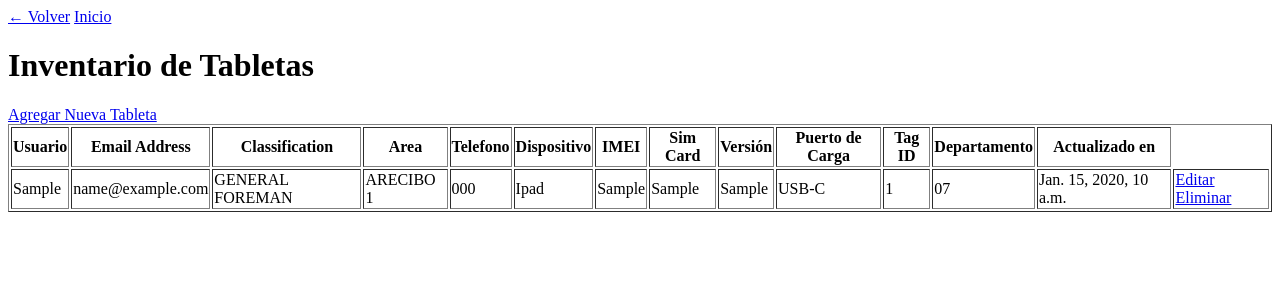
After one commit to JimmyHernandez/general_inventory, a Django app: template inventario/tabletas/templates/lista_luma30.html in a window 1280 px wide. The commit adds this page. Shown: the top 300 px of the page. Run offline with Django 5.2, Linux system fonts and the light colour scheme; the template is opened without the code that fills it: values that come from a table or form of the project are taken from there, others are empty; tables that the repository leaves empty hold one stand-in row (values such as "Sample post"); parts of the project's set-up code (start-up, migrations or seed data) failed here and were passed over.

Commit message:
New commin
New models, new html pages

```diff
--- a/inventario/inventario/settings.py
+++ b/inventario/inventario/settings.py
@@ -81,7 +81,6 @@ DATABASES = {
     }
 }
 
-
 # Password validation
 # https://docs.djangoproject.com/en/5.1/ref/settings/#auth-password-validators
 
--- a/inventario/tabletas/models.py
+++ b/inventario/tabletas/models.py
@@ -1,17 +1,109 @@
 from django.db import models
 #from django.contrib.auth.models import User  # Para relacionar con el usuario asignado
 
-class NewTablet(models.Model):
-    marca = models.CharField(max_length=100)
-    modelo = models.CharField(max_length=100)
-    fecha_compra = models.DateField()
-    garantia = models.BooleanField(default=False)
-    numero_serie = models.CharField(max_length=100, unique=True)
-    numero_telefono = models.CharField(max_length=20, blank=True)
-    numero_imei = models.CharField(max_length=15, unique=True)
-    tipo_cargador = models.CharField(max_length=50)
-    #asignado_a = models.ForeignKey(User, on_delete=models.SET_NULL, null=True, blank=True)  # Relaciona con el usuario asignado
-    tag_id = models.CharField(max_length=50, unique=True)
+class Luma30(models.Model):
+    usuario = models.CharField(max_length=200)
+    email_address = models.EmailField()
+    classification = models.CharField(max_length=50, choices=[
+        ('GENERAL FOREMAN' , 'GENERAL FOREMAN'),
+        ('CREW LEADER' , 'CREW LEADER')
+        # Add more choices as needed
+    ])
+    area = models.CharField(max_length=50, choices=[
+            ('ARECIBO 1' , 'ARECIBO 1'),
+            ('ARECIBO 2' , 'ARECIBO 2'),
+            ('ARECIBO 3' , 'ARECIBO 3'),
+            ('ARECIBO 4' , 'ARECIBO 4'),
+            ('SAN JUAN' , 'SAN JUAN'),
+            ('HERBICIDA' , 'HERBICIDA'),
+            ('SUB ESTACIONES' , 'SUB ESTACIONES'),
+            ('VINES' , 'VINES'),
+            ('MAYAGUEZ 1' , 'MAYAGUEZ 1'),
+            ('MAYAGUEZ 2' , 'MAYAGUEZ 2')
+
+        # Add more choices as needed
+    ])
+    telefono = models.CharField(max_length=20)
+    dispositivo = models.CharField(max_length=10, choices=[
+        ('Ipad', 'Ipad'),
+        ('Tablet', 'Tablet')
+    ])
+    imei = models.CharField(max_length=20, unique=True)
+    sim_card = models.CharField(max_length=20, unique=True)
+    version = models.CharField(max_length=50)
+    puerto_de_carga = models.CharField(max_length=50, choices=[
+        ('USB-C' , 'USB-C'),
+        ('Lightning' , 'Lightning')
+        # Add more choices as needed
+    ])
+    tag_id = models.CharField(max_length=50)
+    departamento = models.CharField(max_length=50, choices=[
+        ('07' , '07'),
+        ('30' , '30'),
+        ('REC' , 'REC'),
+        ('DTOP' , 'DTOP'),
+        ('EDUCACION' , 'EDUCACION'),
+        ('ORNATO' , 'ORNATO'),
+        ('IT' , 'IT'),
+        ('ORQUIDEA' , 'ORQUIDEA'),
+        ('OFICINA' , 'OFICINA')
+        # Add more choices as needed
+    ])
+    last_modification = models.DateTimeField(auto_now=True)
 
     def __str__(self):
-        return f"{self.marca} - {self.modelo}"
+            return f"{self.area} - {self.tag_id}"
+
+
+    class Luma07(models.Model):
+        usuario = models.CharField(max_length=200)
+        email_address = models.EmailField()
+        classification = models.CharField(max_length=50, choices=[
+            ('GENERAL FOREMAN' , 'GENERAL FOREMAN'),
+            ('CREW LEADER' , 'CREW LEADER')
+            # Add more choices as needed
+        ])
+        area = models.CharField(max_length=50, choices=[
+                ('ARECIBO 1' , 'ARECIBO 1'),
+                ('ARECIBO 2' , 'ARECIBO 2'),
+                ('ARECIBO 3' , 'ARECIBO 3'),
+                ('ARECIBO 4' , 'ARECIBO 4'),
+                ('SAN JUAN' , 'SAN JUAN'),
+                ('HERBICIDA' , 'HERBICIDA'),
+                ('SUB ESTACIONES' , 'SUB ESTACIONES'),
+                ('VINES' , 'VINES'),
+                ('MAYAGUEZ 1' , 'MAYAGUEZ 1'),
+                ('MAYAGUEZ 2' , 'MAYAGUEZ 2')
+
+            # Add more choices as needed
+        ])
+        telefono = models.CharField(max_length=20)
+        dispositivo = models.CharField(max_length=10, choices=[
+            ('Ipad', 'Ipad'),
+            ('Tablet', 'Tablet')
+        ])
+        imei = models.CharField(max_length=20, unique=True)
+        sim_card = models.CharField(max_length=20, unique=True)
+        version = models.CharField(max_length=50)
+        puerto_de_carga = models.CharField(max_length=50, choices=[
+            ('USB-C' , 'USB-C'),
+            ('Lightning' , 'Lightning')
+            # Add more choices as needed
+        ])
+        tag_id = models.CharField(max_length=50)
+        departamento = models.CharField(max_length=50, choices=[
+            ('07' , '07'),
+            ('30' , '30'),
+            ('REC' , 'REC'),
+            ('DTOP' , 'DTOP'),
+            ('EDUCACION' , 'EDUCACION'),
+            ('ORNATO' , 'ORNATO'),
+            ('IT' , 'IT'),
+            ('ORQUIDEA' , 'ORQUIDEA'),
+            ('OFICINA' , 'OFICINA')
+            # Add more choices as needed
+        ])
+        last_modification = models.DateTimeField(auto_now=True)
+
+        def __str__(self):
+                return f"{self.area} - {self.tag_id}"
--- a/inventario/tabletas/templates/create.html
+++ b/inventario/tabletas/templates/create.html
@@ -4,6 +4,10 @@
     <title>Agregar Nueva Tableta</title>
 </head>
 <body>
+    <header>
+        <a href="#" class="back-button">← Volver</a>
+        <a href="index.html" class="home-button">Inicio</a>
+    </header>
     <h1>Agregar Nueva Tableta</h1>
     <form method="post">
         {% csrf_token %}
--- /dev/null
+++ b/inventario/tabletas/templates/lista_luma30.html
@@ -0,0 +1,56 @@
+<!DOCTYPE html>
+<html>
+<head>
+    <title>Inventario de Tabletas Luma 30</title>
+</head>
+<body>
+    <header>
+        <a href="tabletas.html" class="back-button">← Volver</a>
+        <a href="index.html" class="home-button">Inicio</a>
+    </header>
+    <h1>Inventario de Tabletas</h1>
+    <a href="{% url 'create_tablet' %}">Agregar Nueva Tableta</a>
+    <table border="1">
+        <thead>
+            <tr>
+                <th>Usuario</th>
+                <th>Email Address</th>
+                <th>Classification</th>
+                <th>Area</th>
+                <th>Telefono</th>
+                <th>Dispositivo</th>
+                <th>IMEI</th>
+                <th>Sim Card</th>
+                <th>Versión</th>
+                <th>Puerto de Carga</th>
+                <th>Tag ID</th>
+                <th>Departamento</th>
+                <th>Actualizado en</th>
+            </tr>
+        </thead>
+        <tbody>
+            {% for tablet in objects %}
+                <tr>
+                    <td>{{ tablet.usuario }}</td>
+                    <td>{{ tablet.email_address }}</td>
+                    <td>{{ tablet.classification }}</td>
+                    <td>{{ tablet.area }}</td>
+                    <td>{{ tablet.telefono }}</td>
+                    <td>{{ tablet.dispositivo }}</td>
+                    <td>{{ tablet.imei }}</td>
+                    <td>{{ tablet.sim_card }}</td>
+                    <td>{{ tablet.version }}</td>
+                    <td>{{ tablet.puerto_de_carga}}</td>
+                    <td>{{ tablet.tag_id }}</td>
+                    <td>{{ tablet.departamento }}</td>
+                    <td>{{ tablet.last_modification }}</td>
+                    <td>
+                    <a href="{% url 'update_tablet' tablet.pk %}">Editar</a>
+                    <a href="{% url 'delete_tablet' tablet.pk %}">Eliminar</a>
+                    </td>
+                </tr>
+            {% endfor %}
+        </tbody>
+    </table>
+</body>
+</html>
--- a/inventario/tabletas/templates/update.html
+++ b/inventario/tabletas/templates/update.html
@@ -4,6 +4,10 @@
     <title>Editar Tableta</title>
 </head>
 <body>
+    <header>
+        <a href="#" class="back-button">← Volver</a>
+        <a href="index.html" class="home-button">Inicio</a>
+    </header>
     <h1>Editar Tableta</h1>
     <form method="post">
         {% csrf_token %}
```
Also changed, not shown: inventario/tabletas/forms.py (+6 -2 lines), inventario/tabletas/templates/index.html (+27 -26 lines), inventario/tabletas/templates/lista_luma07.html (added, +56 -0 lines), inventario/tabletas/templates/seguridad.html (added, +37 -0 lines), inventario/tabletas/templates/tabletas.html (added, +52 -0 lines), inventario/tabletas/templates/uniformes.html (added, +37 -0 lines), inventario/tabletas/views.py (+21 -2 lines), inventario/db.sqlite3, inventario/tabletas/migrations/0001_initial.py (added), inventario/tabletas/migrations/__init__.py (added).
